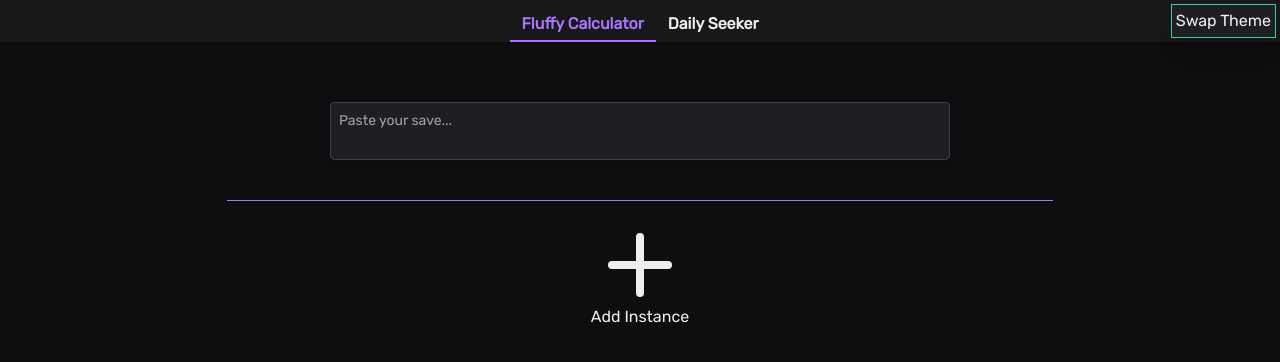
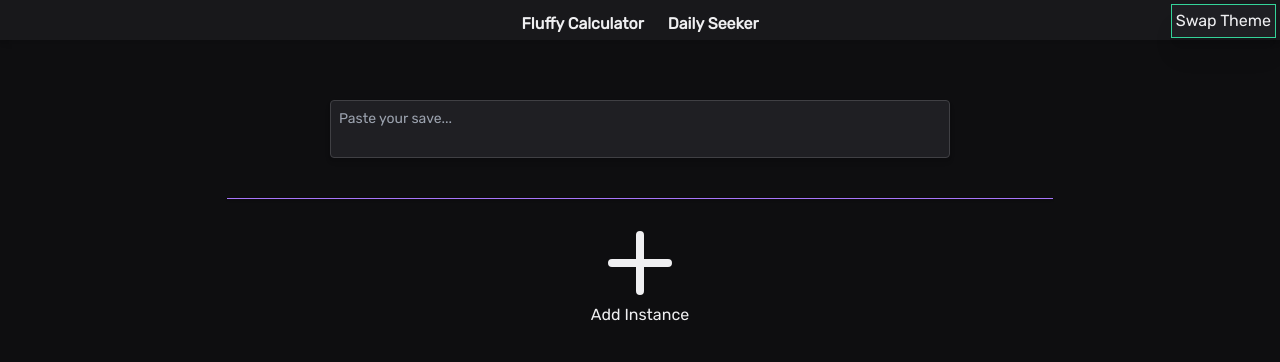
Before and after one commit to fluffyCalculator/fluffycalculator.github.io, a React (Create React App) app: page / in a window 1280 px wide. Shown: the top 362 px of the page. Built offline with nearby package versions, Linux system fonts and the light colour scheme.

Commit message:
Fix routing in Github Pages

```diff
--- a/src/App.tsx
+++ b/src/App.tsx
@@ -1,20 +1,20 @@
 import React from "react";
-import { BrowserRouter as Router, Route, Switch } from "react-router-dom";
+import { HashRouter, Route, Switch } from "react-router-dom";
 import Daily from "./components/Daily/Daily";
 import Fluffy from "./components/Fluffy/Fluffy";
 import NavBar from "./components/NavBar";
 
 function App() {
   return (
-    <Router>
+    <HashRouter basename="/" hashType="noslash">
       <main>
         <NavBar />
         <Switch>
+          <Route path="/daily" component={Daily} />
           <Route path="/(fluffy|)" component={Fluffy} />
-          <Route path="/daily" component={Daily} />
         </Switch>
       </main>
-    </Router>
+    </HashRouter>
   );
 }
 
--- a/src/components/NavBar.tsx
+++ b/src/components/NavBar.tsx
@@ -60,7 +60,7 @@ function NavBar() {
     <div className="width-full text-center bg-thirdary shadow-md">
       <Tab
         location="/fluffy"
-        current={currentLocation === "/" || currentLocation === "/fluffy"}
+        current={currentLocation === "" || currentLocation === "/fluffy"}
       />
       <Tab location="/daily" current={currentLocation === "/daily"} />
 
```
Also changed, not shown: package.json (line endings or trailing spaces).
